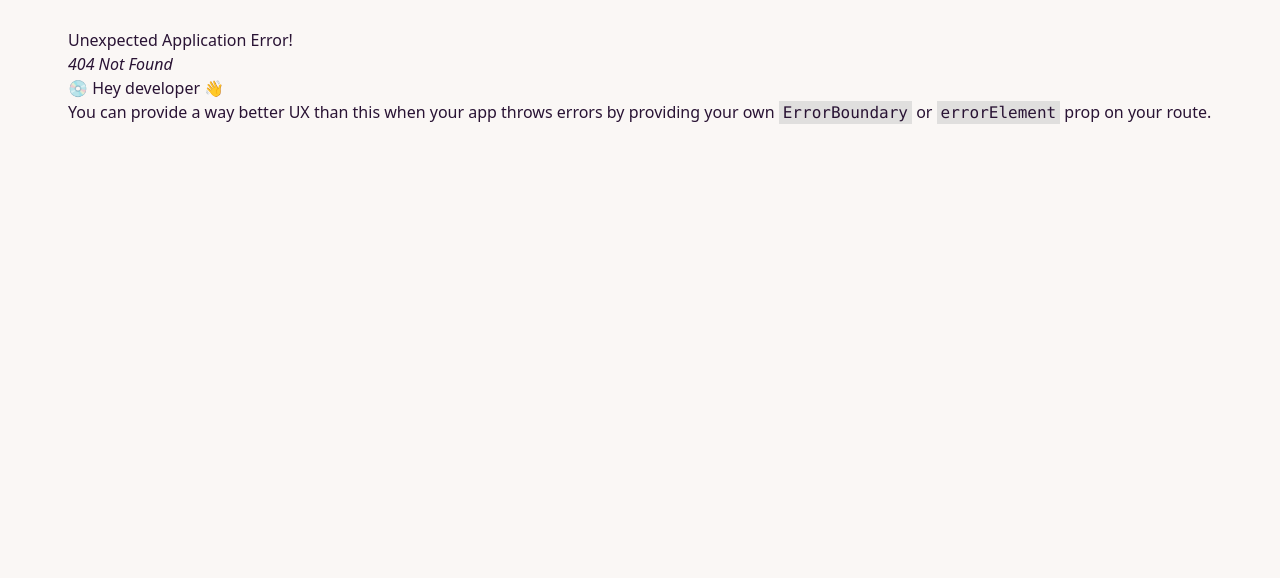
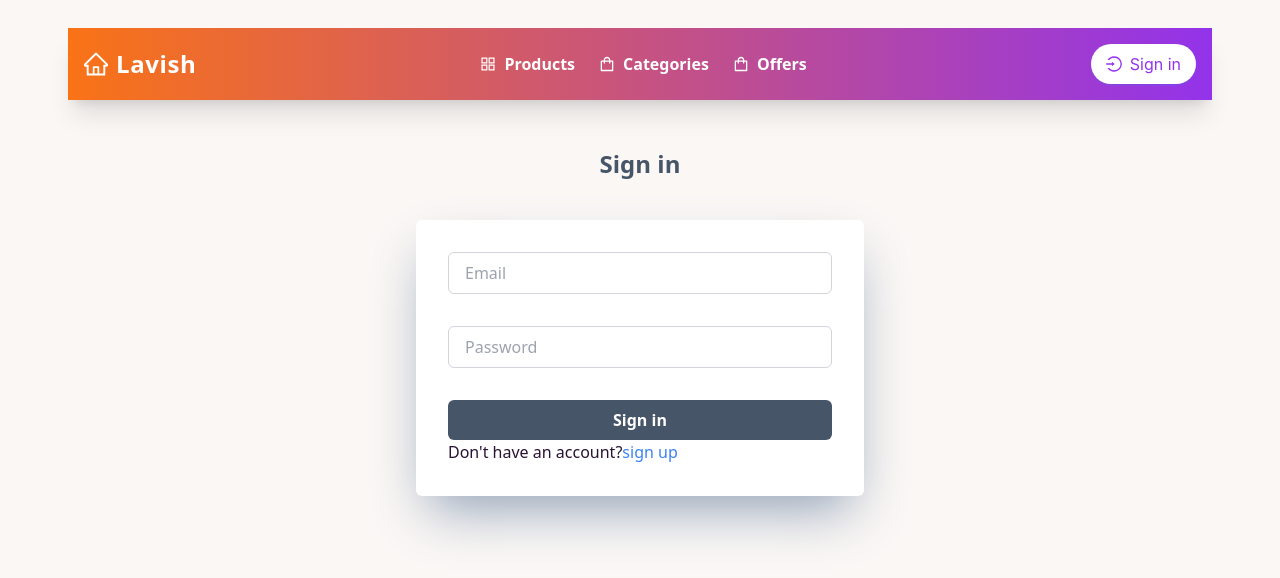
Before and after one commit to sakibhasan-24/lavish-shop-client, a React (Vite) app: page /login in a window 1280 px wide. Before the commit this address had no page. Shown: the top 578 px of the page. Built offline with nearby package versions, Linux system fonts and the light colour scheme.

Commit message:
login and signup page

```diff
--- a/src/components/navbar/Navbar.jsx
+++ b/src/components/navbar/Navbar.jsx
@@ -85,13 +85,13 @@ export default function Navbar() {
         </Link>
       </div>
       <div className="hidden lg:flex items-center gap-4">
-        <Link to="/signin">
+        <Link to="/login">
           <Button
             type="primary"
             shape="round"
             icon={<LoginOutlined />}
             size="large"
-            className="bg-white text-purple-600 border-none hover:bg-yellow-300 transition-all duration-300"
+            className="bg-white text-purple-600 border-none hover:bg-purple-300 transition-all duration-300"
           >
             Sign in
           </Button>
@@ -104,7 +104,7 @@ export default function Navbar() {
         title="Menu"
         placement="right"
         onClose={closeDrawer}
-        visible={drawerVisible}
+        open={drawerVisible}
         closable={true}
       >
         <div className="flex flex-col gap-4">
--- /dev/null
+++ b/src/hooks/user/useUsers.jsx
@@ -0,0 +1,5 @@
+import React from "react";
+
+export default function useUsers() {
+  return <div>useUsers</div>;
+}
--- /dev/null
+++ b/src/pages/credentials/Login.jsx
@@ -0,0 +1,74 @@
+import React from "react";
+
+export default function Login() {
+  return (
+    <div className="my-12 w-full  sm:max-w-5xl mx-auto">
+      <h1 className="text-2xl font-bold text-center mb-10 text-slate-600">
+        Sign in
+      </h1>
+      <div className="max-w-md mx-auto shadow-2xl shadow-slate-400  p-8 bg-white rounded-md">
+        <form className="flex flex-col gap-8">
+          <input
+            className="px-4 py-2 border border-gray-300 rounded-md focus:outline-none focus:ring-1 focus:ring-blue-50"
+            type="email"
+            placeholder="Email"
+          />
+          <input
+            className="px-4 py-2 border border-gray-300 rounded-md focus:outline-none focus:ring-1 focus:ring-blue-50"
+            type="password"
+            placeholder="Password"
+          />
+          <button className="bg-slate-600 hover:bg-slate-500 font-bold text-white p-2 rounded-md">
+            Sign in
+          </button>
+        </form>
+        <p>
+          Don't have an account?
+          <button
+            className="text-blue-500 hover:text-blue-600"
+            onClick={() => document.getElementById("my_modal_3").showModal()}
+          >
+            sign up
+          </button>
+        </p>
+        <div>
+          <dialog id="my_modal_3" className="modal">
+            <div className="modal-box">
+              <form className="" method="dialog">
+                {/* if there is a button in form, it will close the modal */}
+                <button
+                  //   type="button"
+                  className="btn btn-sm btn-circle btn-ghost absolute right-2 top-2"
+                >
+                  ✕
+                </button>
+
+                <h3 className="font-bold text-lg">Sign up</h3>
+                <div className="flex flex-col gap-6 ">
+                  <input
+                    className="px-4 py-2 border border-gray-300 rounded-md focus:outline-none focus:ring-1 focus:ring-blue-50"
+                    type="text"
+                    placeholder="Name"
+                  />
+                  <input
+                    className="px-4 py-2 border border-gray-300 rounded-md focus:outline-none focus:ring-1 focus:ring-blue-50"
+                    type="email"
+                    placeholder="Email"
+                  />
+                  <input
+                    className="px-4 py-2 border border-gray-300 rounded-md focus:outline-none focus:ring-1 focus:ring-blue-50"
+                    type="password"
+                    placeholder="Password"
+                  />
+                  <button className="bg-slate-600 hover:bg-slate-500 font-bold text-white p-2 rounded-md">
+                    Sign up
+                  </button>
+                </div>
+              </form>
+            </div>
+          </dialog>
+        </div>
+      </div>
+    </div>
+  );
+}
--- /dev/null
+++ b/src/pages/credentials/Registration.jsx
@@ -0,0 +1,5 @@
+import React from "react";
+
+export default function Registration() {
+  return <div>Registration</div>;
+}
--- /dev/null
+++ b/src/redux/slices/userSlice.js
@@ -0,0 +1,21 @@
+import { createSlice } from "@reduxjs/toolkit";
+
+const initialState = {
+  userInfo: localStorage.getItem("userInfo")
+    ? JSON.parse(localStorage.getItem("userInfo"))
+    : null,
+};
+
+const userSlice = createSlice({
+  name: "user",
+  initialState,
+  reducers: {
+    userInfoSetUp: (state, action) => {
+      state.userInfo = action.payload;
+      localStorage.setItem("userInfo", JSON.stringify(action.payload));
+    },
+  },
+});
+
+export const { userInfoSetUp } = userSlice.actions;
+export default userSlice.reducer;
--- a/src/redux/store/store.js
+++ b/src/redux/store/store.js
@@ -1,9 +1,11 @@
 import { configureStore } from "@reduxjs/toolkit";
 import cartSliceReducer from "../slices/cartSlice";
+import userSliceReducer from "../slices/userSlice";
 
 const store = configureStore({
   reducer: {
     cart: cartSliceReducer,
+    user: userSliceReducer,
   },
   // middleware: (getDefaultMiddleware)
 });
```
Also changed, not shown: src/routes/routes.jsx (+10 -0 lines).
